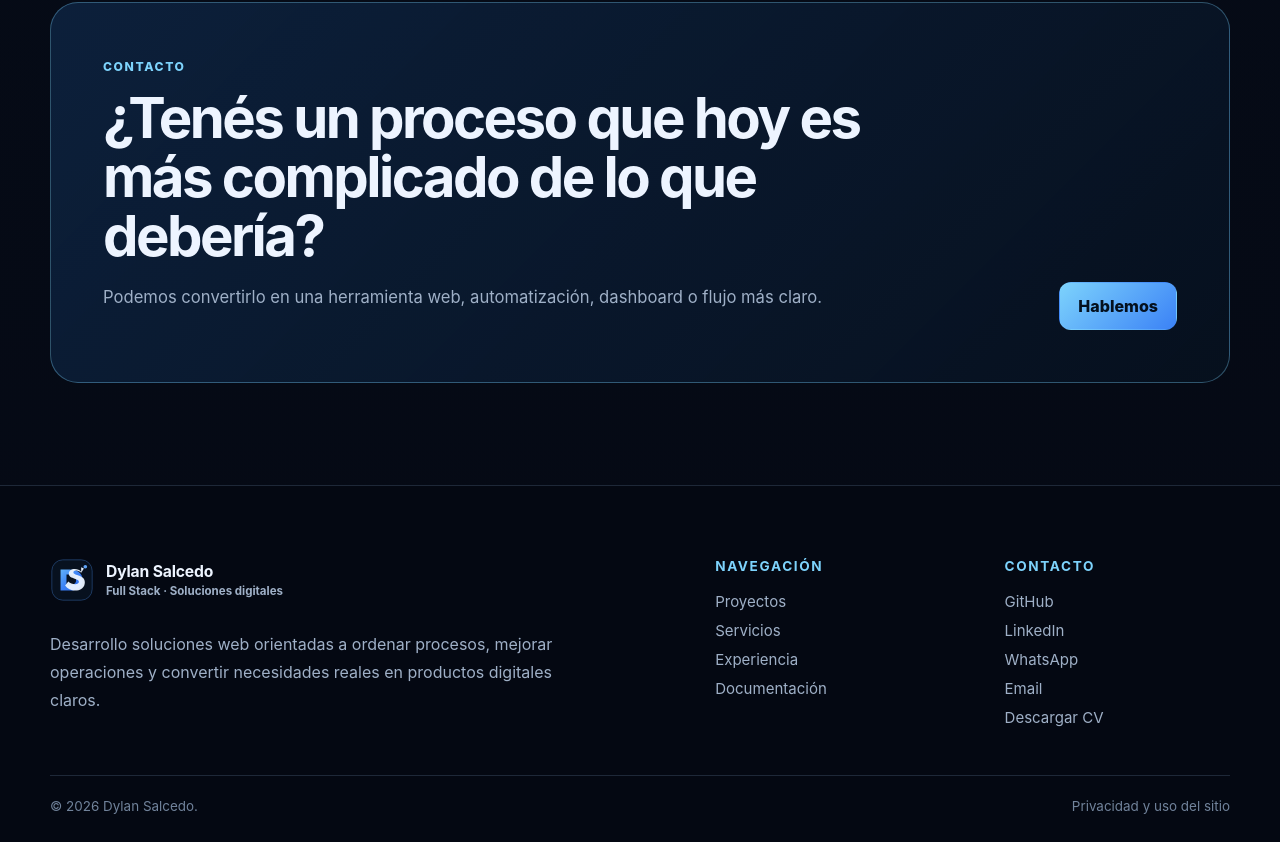
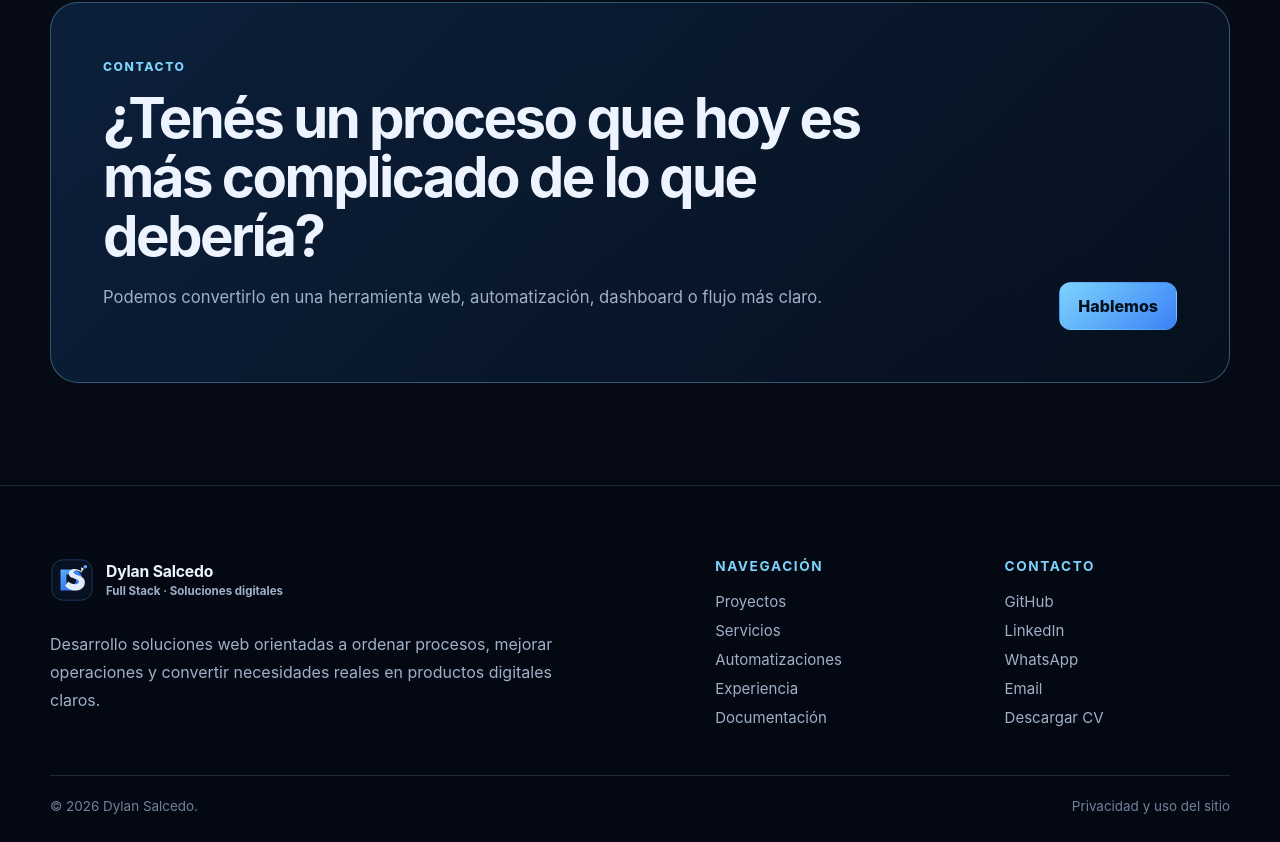
Before and after one commit to DylanDev08/Portfolio-Dylan, a React (Vite) app in the folder frontend/: page / in a window 1280 px wide. Shown: the part 5761-6603 px from the top of the page. Built offline with nearby package versions, Linux system fonts and the light colour scheme; no server answers.

Commit message:
nav: add automations to footer

```diff
--- a/frontend/src/components/layout/Footer.jsx
+++ b/frontend/src/components/layout/Footer.jsx
@@ -19,6 +19,7 @@ export function Footer({ profile }) {
           <h3>Navegación</h3>
           <Link to="/proyectos">Proyectos</Link>
           <Link to="/servicios">Servicios</Link>
+          <Link to="/automatizaciones">Automatizaciones</Link>
           <Link to="/experiencia">Experiencia</Link>
           <Link to="/documentacion">Documentación</Link>
         </div>
```
